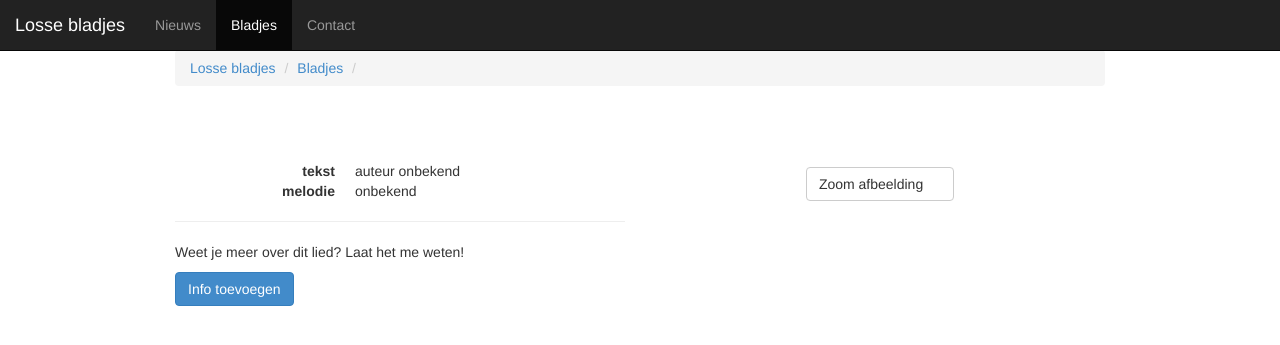
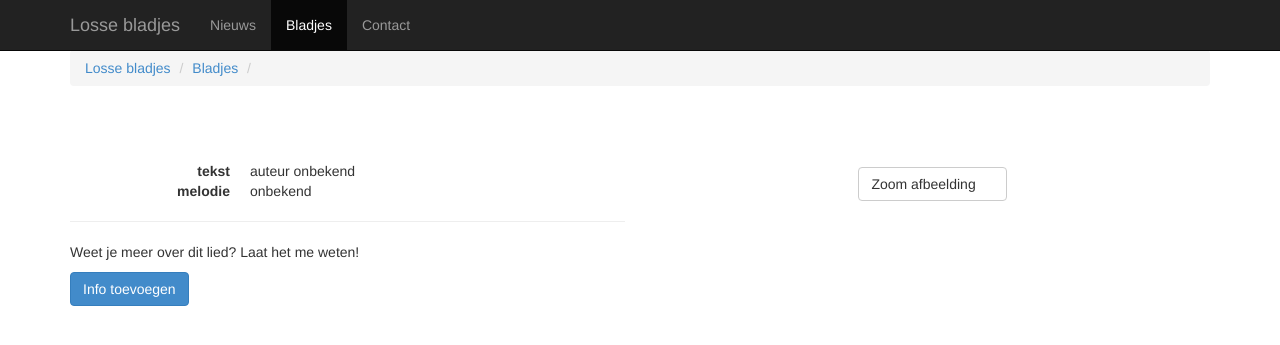
Before and after one commit to berz/lossebladjes, a Flask app: page /blad/1 in a window 1280 px wide. Shown: the top 345 px of the page. Run offline with Flask 2, Linux system fonts and the light colour scheme; data that the repository does not hold is empty; some libraries are stand-ins or nearby versions; some web fonts are replaced.

Commit message:
Improve base template: pad navbar.

```diff
--- a/losseblaadjes/static/overrides.css
+++ b/losseblaadjes/static/overrides.css
@@ -24,11 +24,6 @@ body {
     padding-top: 50px; /* for the fixed menu */
 }
 
-.wrapper {
-    background-color: #fff;
-    max-width:960px;
-}
-
 .starter-template {
   padding: 40px 15px;
   text-align: center;
--- a/losseblaadjes/templates/template.html
+++ b/losseblaadjes/templates/template.html
@@ -12,7 +12,8 @@
     {% block head %}{% endblock %}
 </head>
 <body>
-    <nav class="navbar navbar-inverse navbar-fixed-top" role="navigation">
+    <header class="navbar navbar-inverse navbar-fixed-top" role="banner">
+        <div class="container">
             <div class="navbar-header">
                 <button type="button" class="navbar-toggle" data-toggle="collapse" data-target="#bs-example-navbar-collapse-1">
                     <span class="sr-only">Toggle navigation</span>
@@ -22,8 +23,7 @@
                 </button>
                 <a class="navbar-brand" href="{{ url_for('index') }}">Losse bladjes</a>
             </div>
-
-        <div class="collapse navbar-collapse" id="bs-example-navbar-collapse-1">
+            <nav role="navigation" class="collapse navbar-collapse" id="bs-example-navbar-collapse-1">
                 <ul class="nav navbar-nav">
                     {% set nav = [
                         ('index', 'Nieuws'),
@@ -38,9 +38,10 @@
                     </li>
                     {% endfor %}
                 </ul>
+            </nav>
         </div>
-    </nav>
-    <div class="container wrapper">
+    </header>
+    <div class="container">
         <ol class="breadcrumb">
             <li><a href="{{url_for('index')}}">Losse bladjes</a></li>
             {% if parent -%}
```
Lines whose indentation alone changed are shown as unchanged.
